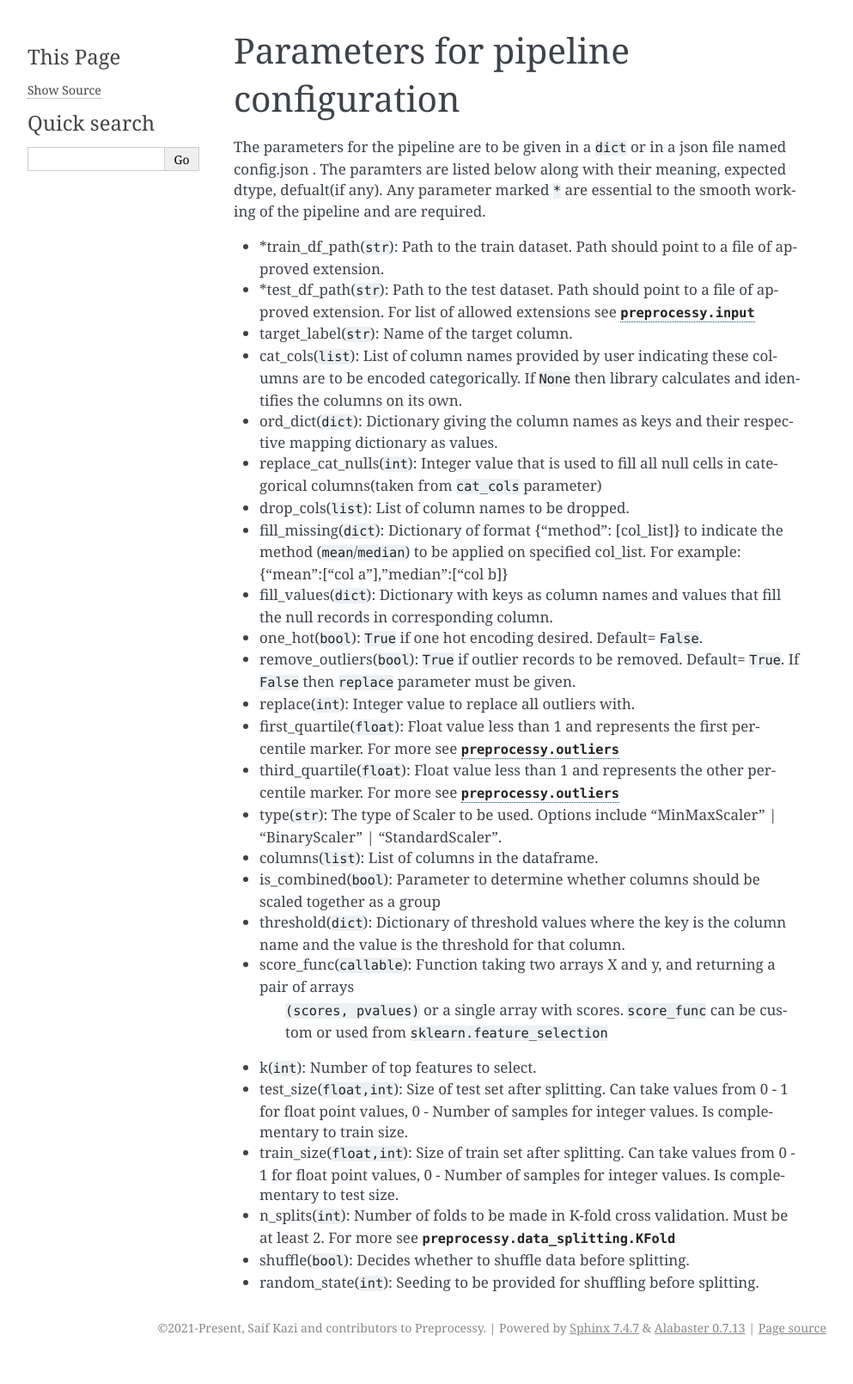
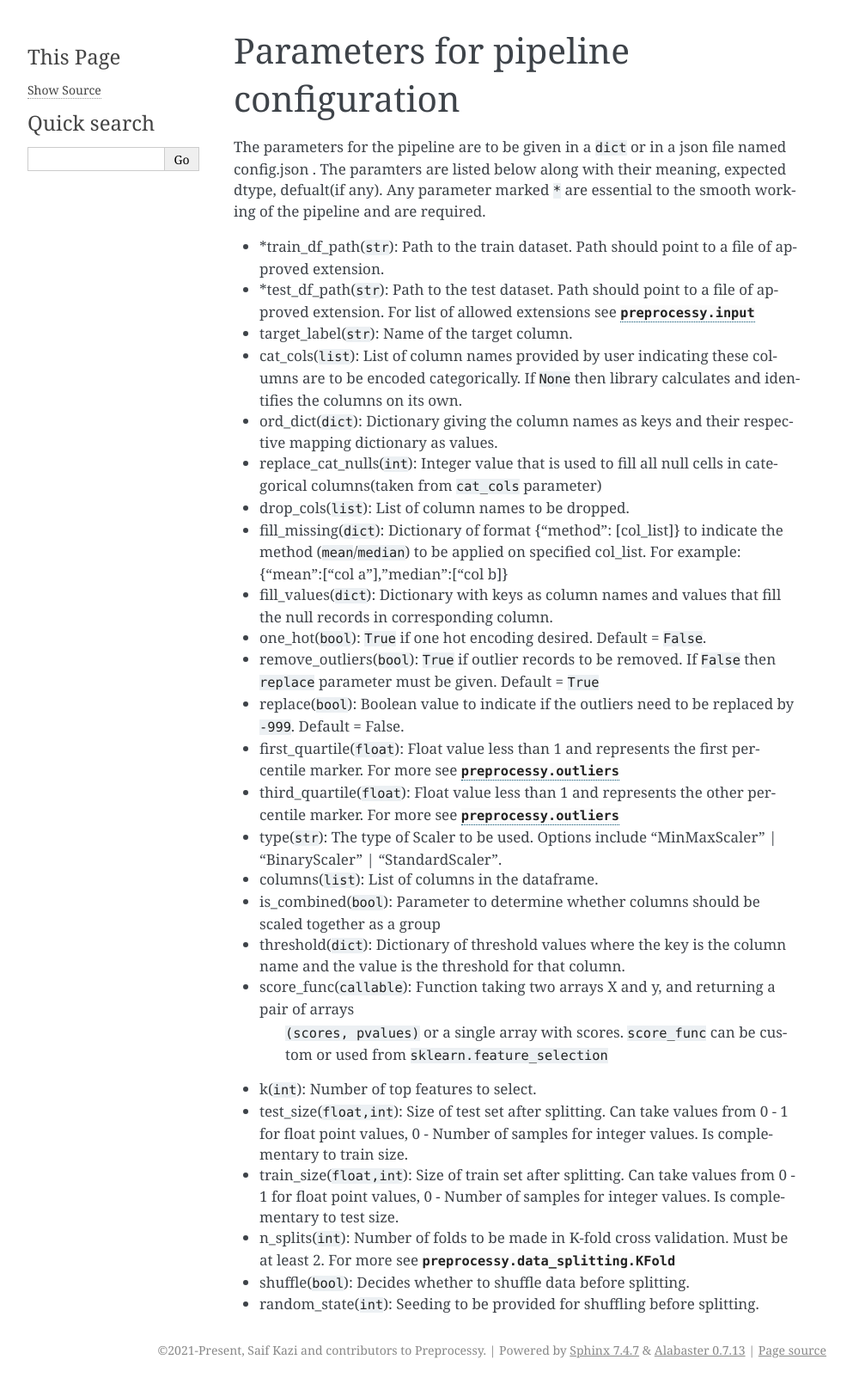
Before and after one commit to preprocessy/preprocessy, a Sphinx documentation site: the page built from docs/parameters.rst, in a window 1280 px wide. Shown: the whole page at 86% size, without its empty margins (148-1141 px from the left). Built offline with Sphinx 7.4.7, drawn with Linux system fonts in a browser that asks for light colours; before the commit the page ends 1584 px from its top, so only the background shows below that.

Commit message:
updated outlier docs and made replace datatype as bool

```diff
--- a/docs/parameters.rst
+++ b/docs/parameters.rst
@@ -24,11 +24,11 @@ Any parameter marked ``*`` are essential to the smooth working of the pipeline a
 
 - fill_values(``dict``): Dictionary with keys as column names and values that fill the null records in corresponding column.
 
-- one_hot(``bool``): ``True`` if one hot encoding desired. Default= ``False``.
+- one_hot(``bool``): ``True`` if one hot encoding desired. Default = ``False``.
 
-- remove_outliers(``bool``): ``True`` if outlier records to be removed. Default= ``True``. If ``False`` then ``replace`` parameter must be given.
+- remove_outliers(``bool``): ``True`` if outlier records to be removed. If ``False`` then ``replace`` parameter must be given. Default = ``True``
 
-- replace(``int``): Integer value to replace all outliers with.
+- replace(``bool``): Boolean value to indicate if the outliers need to be replaced by ``-999``. Default = False.
 
 - first_quartile(``float``): Float value less than 1 and represents the first percentile marker. For more see :py:mod:`preprocessy.outliers`
 
```
Also changed, not shown: 1 other file.
